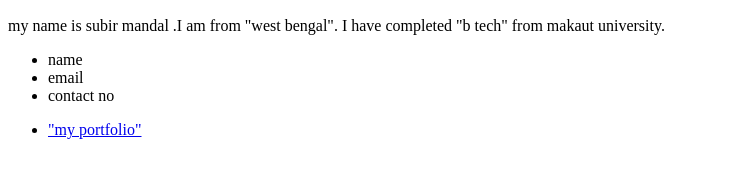
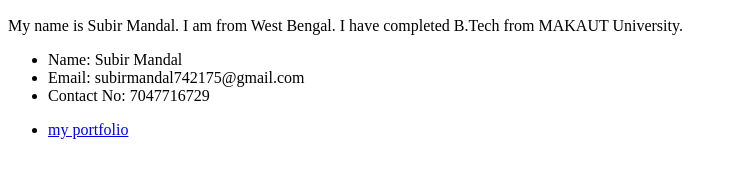
Before and after one commit to acciojob/accessible-portfolio-subir211, a website: page main.html in a window 1280 px wide. Shown: the part 383-560 px from the top of the page, without its empty margins (0-734 px from the left). Drawn offline with Linux system fonts and the light colour scheme.

Commit message:
created a submission

```diff
--- a/main.html
+++ b/main.html
@@ -4,23 +4,24 @@
 
 <head>
 	<link rel="stylesheet" href="styles.css">
-	<title>subir mandal's portfolio</title>
+	<title>Subir Mandal's Portfolio</title>
 </head>
 
 <body>
 	<!-- the entire body must be written by student -->
 	<h1>MY PORTFOLIO</h1>
 	<img src="https://cdn.pixabay.com/photo/2019/12/28/14/00/hill-4724723_1280.jpg" alt="A beautiful hill handscape">
-	<p> my name is subir mandal .I am from "west bengal". I have completed "b tech" from makaut university.</p>
+	<p>My name is Subir Mandal. I am from West Bengal. I have completed B.Tech from MAKAUT University.</p>
 	<ul>
-		<li>name</li>
-		<li>email</li>
-		<li>contact no</li>
+		<li>Name: Subir Mandal</li>
+		<li>Email: subirmandal742175@gmail.com</li>
+		<li>Contact No: 7047716729</li>
 	</ul>
+
 	<nav role="navigation">
 	<ul>
 		<li>
-			<a href="my_portfolio.html">"my portfolio"</a>
+			<a href=my_portfolio.html>my portfolio</a>
 		</li>
 	</ul>
 </nav>
```
